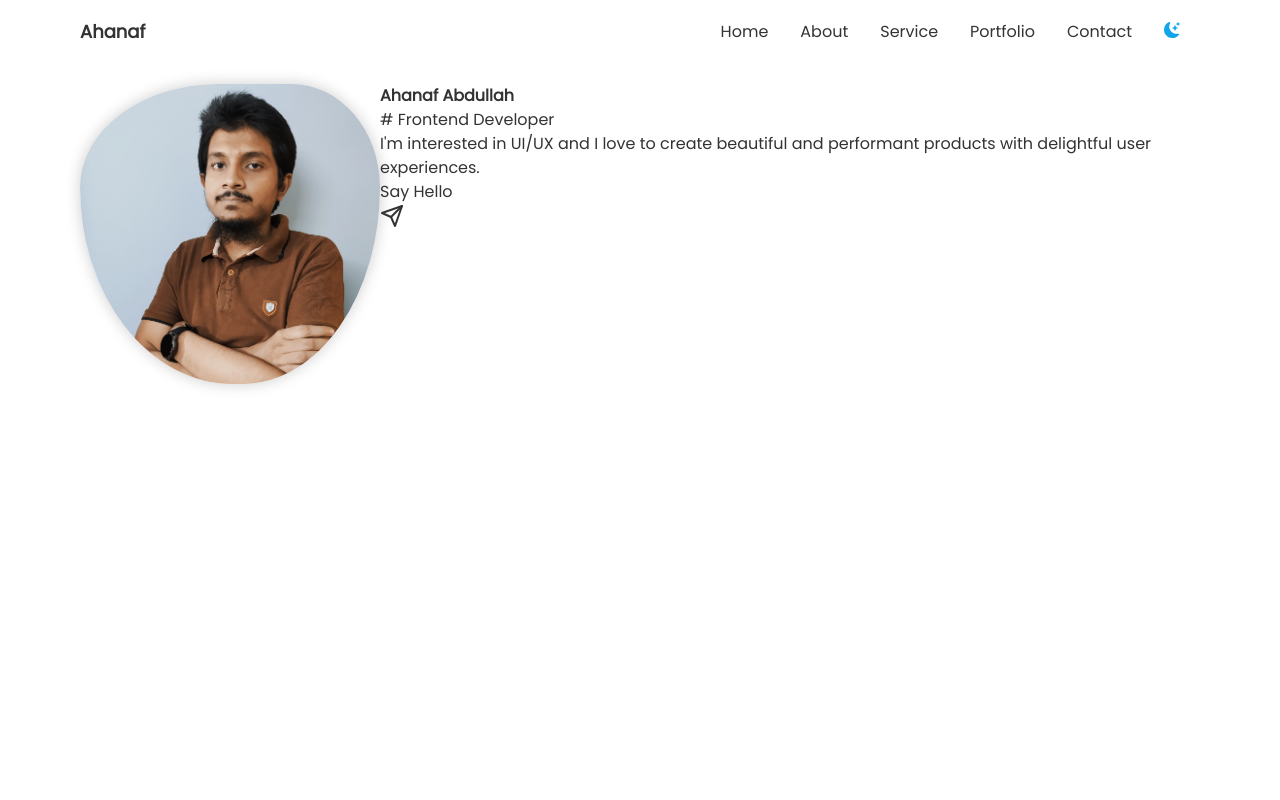
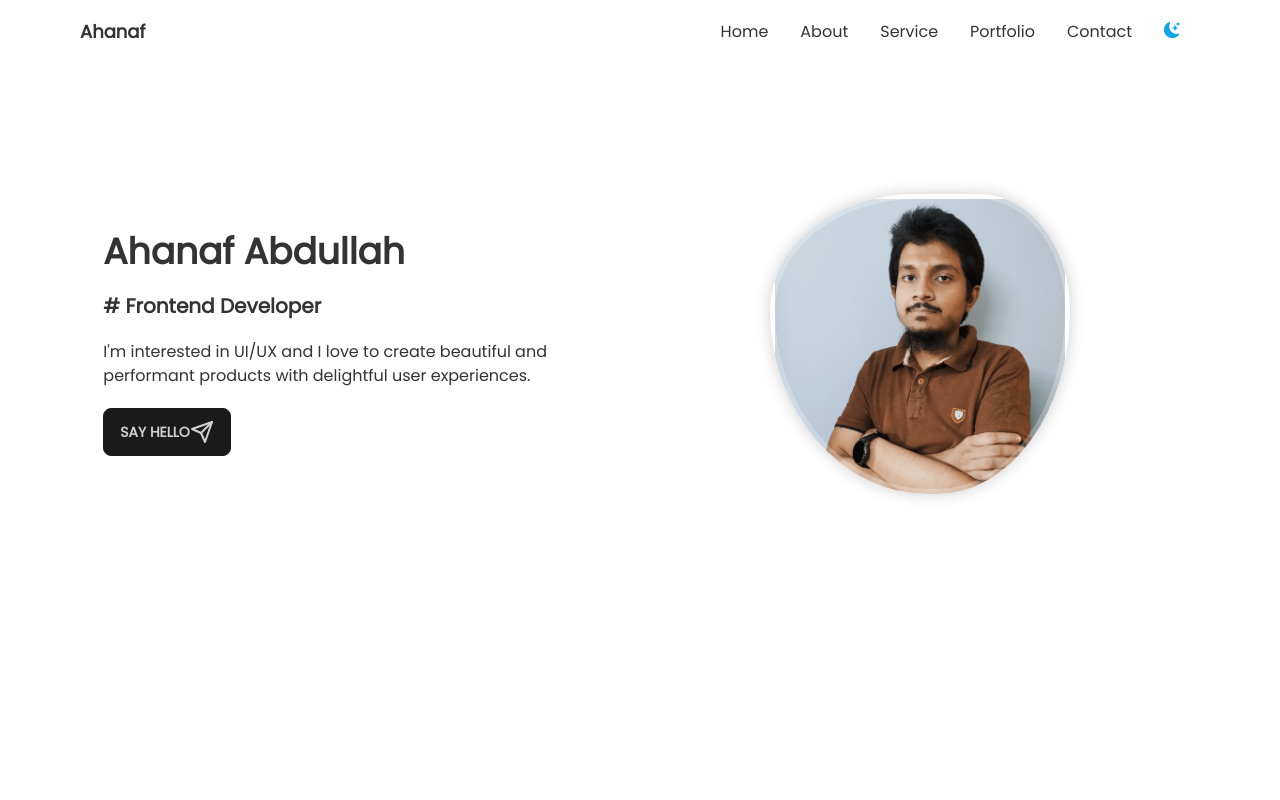
Before and after one commit to AhanafVai/personal-website, a Next.js app: page / in a window 1280 px wide. Shown: the top 800 px of the page. Built offline with nearby package versions, Linux system fonts and the light colour scheme.

Commit message:
hero scetion done

```diff
--- a/Layout/Hero.jsx
+++ b/components/Hero.jsx
@@ -6,16 +6,18 @@ import classes from "../styles/blob.module.css";
 const Hero = () => {
   const { toggle } = useContext(ThemeContext);
   return (
-    <section className="sm:flex">
+    <section className="md:mt-32 md:grid grid-cols-2 ">
       {/* Image */}
-      <figure className={classes.hero__image}>
+
+      <figure className={`${classes.hero__image} md:order-1 `}>
         <div className={classes.blob}></div>
         <figcaption></figcaption>
       </figure>
+
       {/* Article */}
-      <article className="py-10 space-y-5">
-        <h1 className="text-4xl font-bold">Ahanaf Abdullah</h1>
-        <h4 className="font-semibold"># Frontend Developer</h4>
+      <article className="w-3/4 mx-auto my-10 space-y-5 md:w-11/12  ">
+        <h1 className="text-3xl font-bold md:text-4xl">Ahanaf Abdullah</h1>
+        <h4 className="font-semibold md:text-xl"># Frontend Developer</h4>
         <p className="">
           I'm interested in UI/UX and I love to create beautiful and performant
           products with delightful user experiences.
--- a/components/Layout.jsx
+++ b/components/Layout.jsx
@@ -8,7 +8,7 @@ export default function Layout({ children }) {
   return (
     <div data-theme={toggle ? "halloween" : "cmyk"}>
       <Navbar />
-      <main className="h-screen mx-5 my-5 lg:mx-20">{children}</main>
+      <main className="h-screen my-10 lg:mx-20">{children}</main>
       <Footer />
     </div>
   );
--- a/pages/index.js
+++ b/pages/index.js
@@ -1,5 +1,5 @@
 import React from "react";
-import Hero from "../Layout/Hero";
+import Hero from "../components/Hero";
 
 const index = () => {
   return (
--- a/styles/blob.module.css
+++ b/styles/blob.module.css
@@ -8,9 +8,11 @@
   height: 300px;
   /* overflow: hidden; */
   border-radius: 42% 56% 72% 28% / 42% 42% 56% 48%;
+  border: solid 5px rgba(255, 255, 255, 0.253);
   background: url("../assets/Ahanaf.jpg");
   background-size: cover;
   background-position: top;
+  background-repeat: no-repeat;
   box-shadow: 0 0 15px rgba(0, 0, 0, 0.2);
   animation: blob 4s linear infinite;
 }
--- a/tailwind.config.js
+++ b/tailwind.config.js
@@ -5,6 +5,9 @@ module.exports = {
     "./components/**/*.{js,ts,jsx,tsx}",
   ],
   theme: {
+    container: {
+      center: true,
+    },
     extend: {},
   },
   plugins: [require("@tailwindcss/typography"), require("daisyui")],
```
